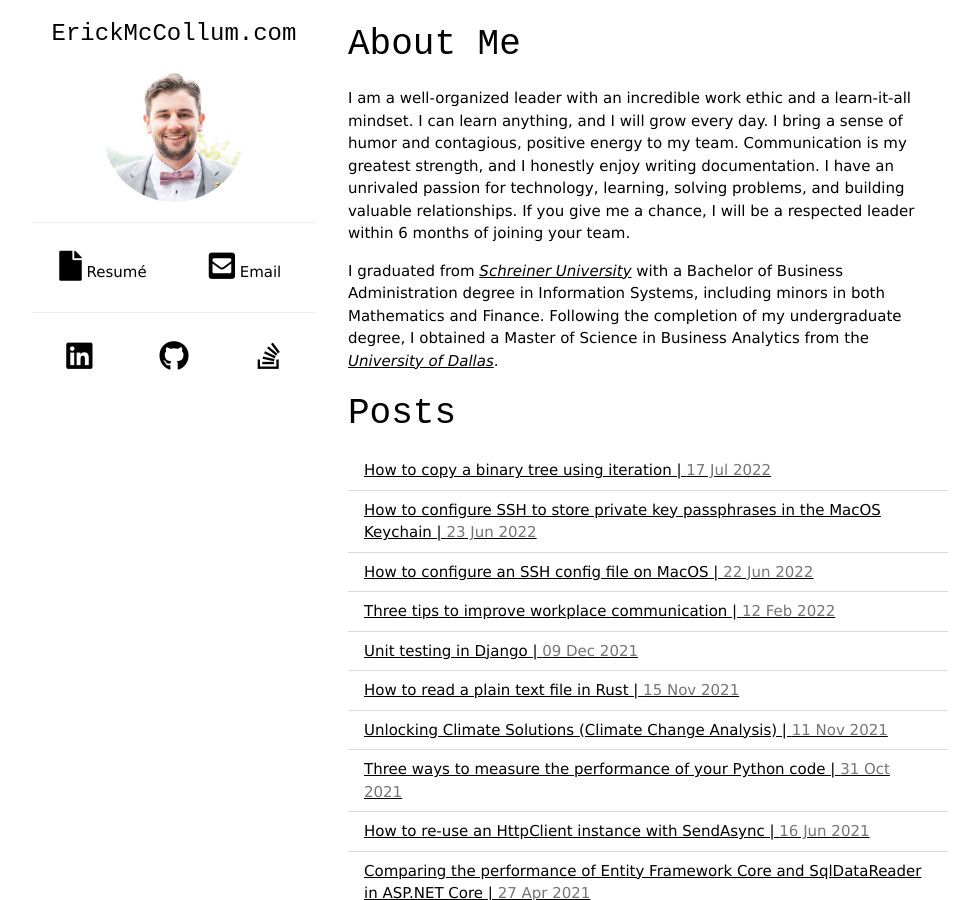
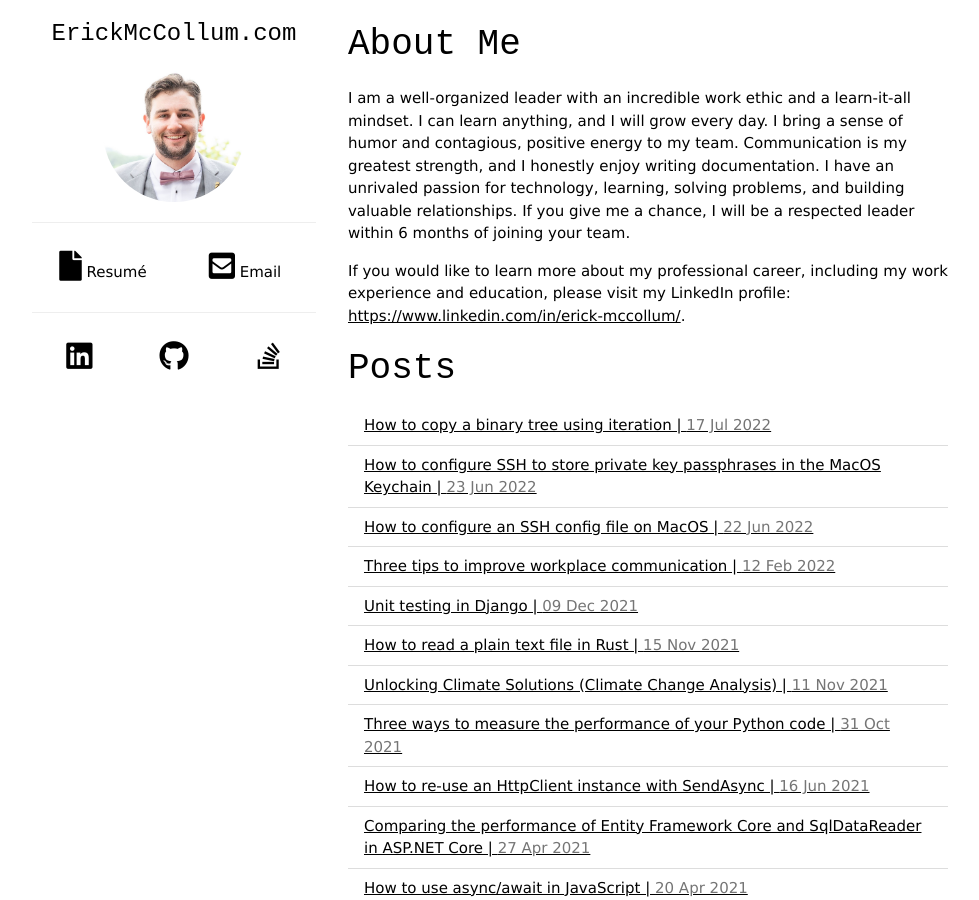
Before and after one commit to frederickm13/frederickm13.github.io, a Jekyll site: the page built from pages/index.md, in a window 1280 px wide and 900 px high. Shown: the whole window, without its empty margins (150-1129 px from the left). Built offline with Jekyll 4.4.1, drawn with Linux system fonts in a browser that asks for light colours.

Commit message:
Update bio (#149)

```diff
--- a/pages/index.md
+++ b/pages/index.md
@@ -8,7 +8,7 @@ description: Home page.
 <h1 class="w3-monospace w3-xxlarge">About Me</h1>
 I am a well-organized leader with an incredible work ethic and a learn-it-all mindset. I can learn anything, and I will grow every day. I bring a sense of humor and contagious, positive energy to my team. Communication is my greatest strength, and I honestly enjoy writing documentation. I have an unrivaled passion for technology, learning, solving problems, and building valuable relationships. If you give me a chance, I will be a respected leader within 6 months of joining your team.
 
-I graduated from *[Schreiner University](https://schreiner.edu/)* with a Bachelor of Business Administration degree in Information Systems, including minors in both Mathematics and Finance. Following the completion of my undergraduate degree, I obtained a Master of Science in Business Analytics from the *[University of Dallas](https://udallas.edu/)*.
+If you would like to learn more about my professional career, including my work experience and education, please visit my LinkedIn profile: [https://www.linkedin.com/in/erick-mccollum/](https://www.linkedin.com/in/erick-mccollum/).
 
 <h2 class="w3-monospace w3-xxlarge">Posts</h2>
 <ul class="w3-ul">
```
